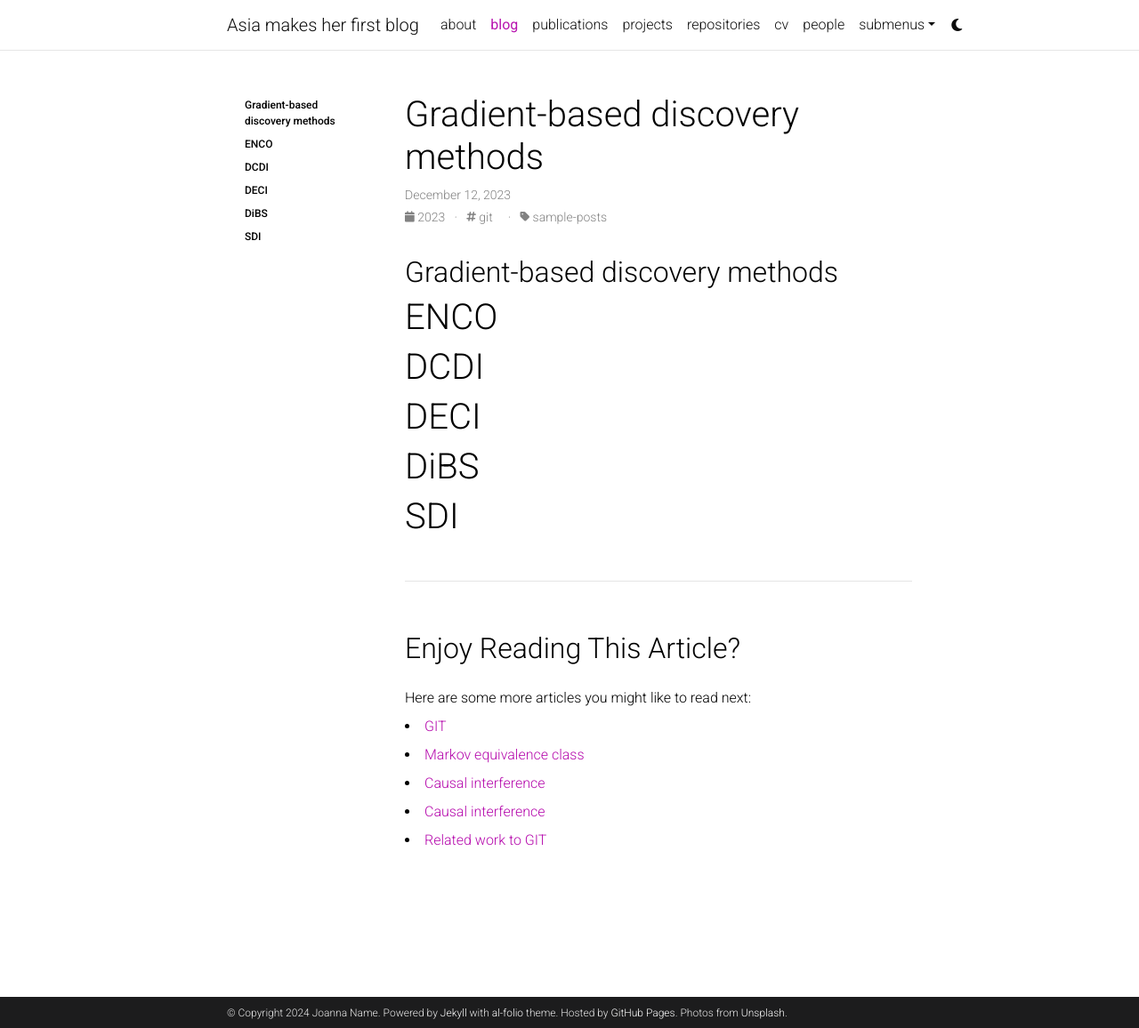
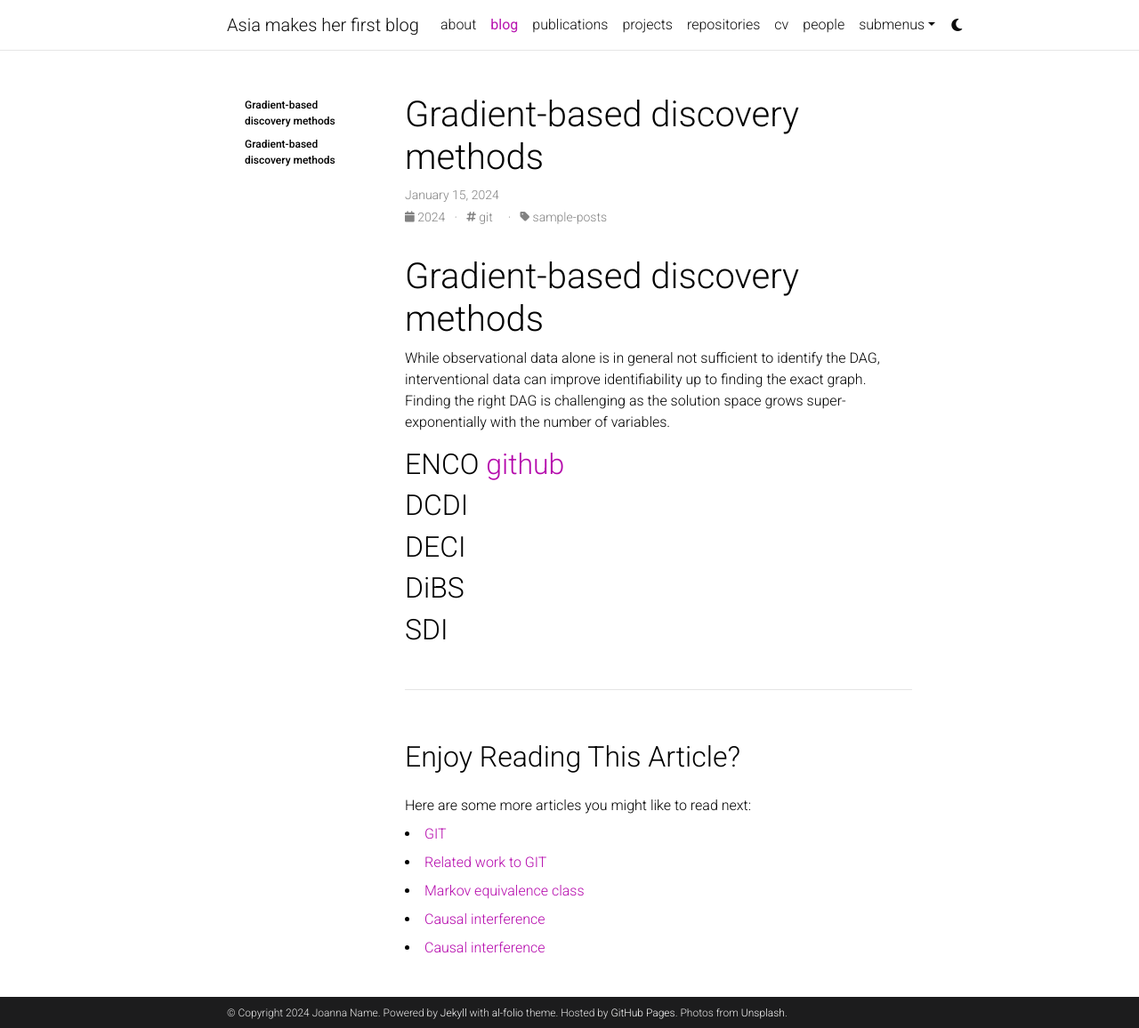
Before and after one commit to asia281/asia281.github.io, a Jekyll site: the page built from _posts/2024-01-15-gradient-based-discovery-methods.md, in a window 1280 px wide and 1156 px high. Shown: the whole window at 89% size. Built offline with Jekyll 4.4.1, drawn with Linux system fonts in a browser that asks for light colours; comment, search, counter and statistics services are not loaded; a style sheet for code colours, icons or effects is not loaded.

```diff
--- a/_posts/2024-01-15-gradient-based-discovery-methods.md
+++ b/_posts/2024-01-15-gradient-based-discovery-methods.md
@@ -1,21 +1,23 @@
 ---
 layout: post
 title:  Gradient-based discovery methods
-date: 2023-12-12 00:00:00
+date: 2024-01-15 00:00:00
 tags: git
 categories: sample-posts
 toc:
   sidebar: left
 ---
 
-## Gradient-based discovery methods
+# Gradient-based discovery methods
 
-# ENCO
+While observational data alone is in general not sufficient to identify the DAG, interventional data can improve identifiability up to finding the exact graph. Finding the right DAG is challenging as the solution space grows super-exponentially with the number of variables.
 
-# DCDI
+## ENCO [github](https://github.com/phlippe/ENCO){:target="_blank"}
 
-# DECI
+## DCDI
 
-# DiBS
+## DECI
 
-# SDI
+## DiBS
+
+## SDI
--- a/_posts/2024-01-20-git-related-work.md
+++ b/_posts/2024-01-20-git-related-work.md
@@ -1,7 +1,7 @@
 ---
 layout: post
 title: Related work to GIT
-date: 2023-12-12 00:00:00
+date: 2024-01-20 00:00:00
 description: Related work to Trust your gradient -- GIT discovery method
 tags: formatting diagrams
 categories: sample-posts
```
Also changed, not shown: _posts/2024-01-01-causal-basics.md (+14 -2 lines), _posts/2024-01-02-do-calculus.md (+1 -2 lines), _posts/2024-01-11-markov-equvalence-class.md (+4 -4 lines), _posts/2024-01-20-git.md (+9 -8 lines), assets/img/biasexamples.svg (added), assets/img/openbackdoor.svg (added), assets/img/unconfounded_child.png (added).
